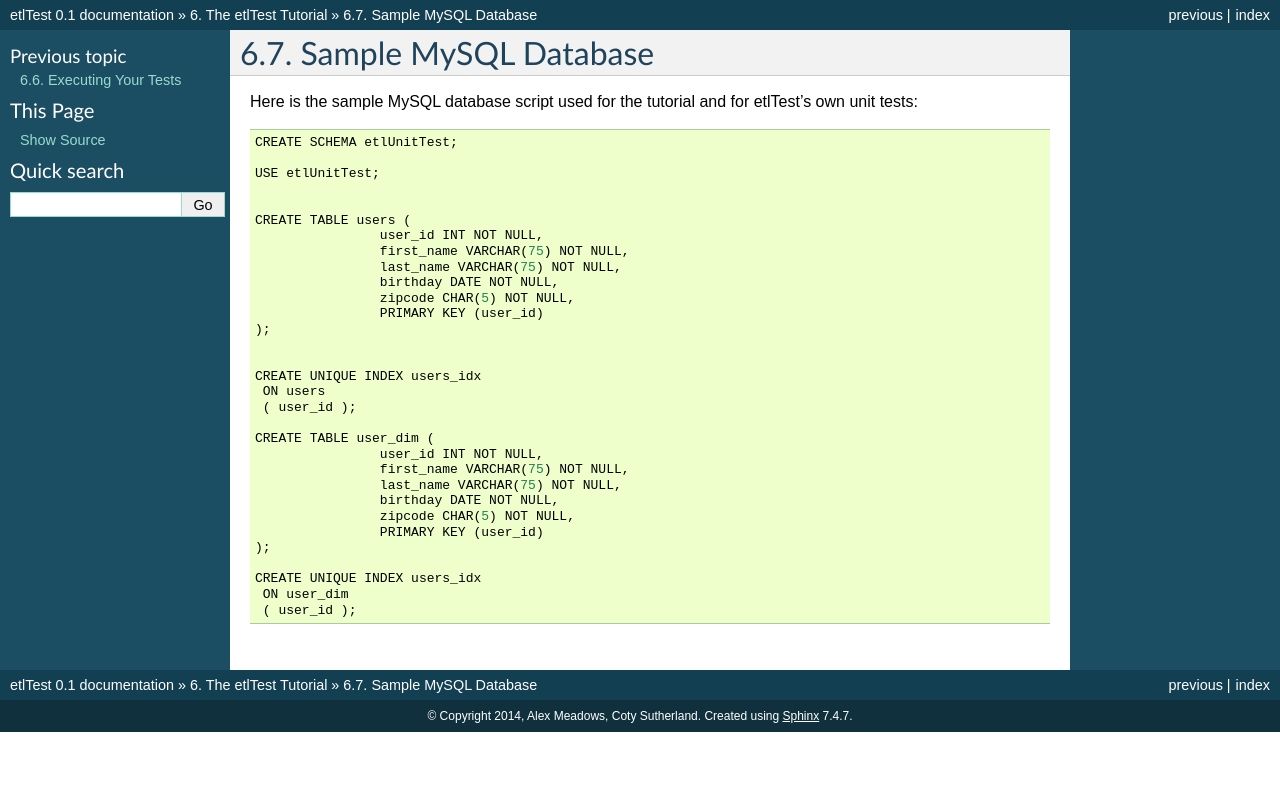
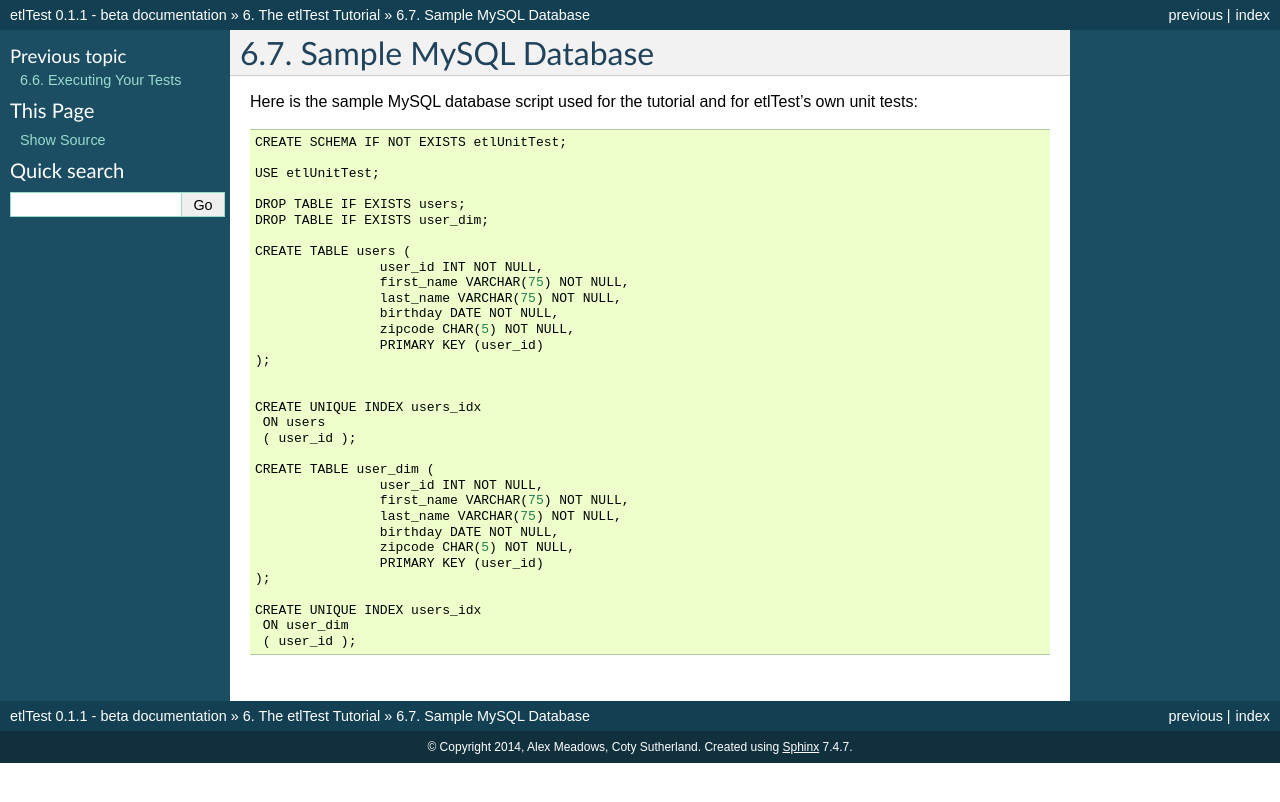
Before and after one commit to OpenDataAlex/etlTest, a Sphinx documentation site: the page built from docs/source/tutorial/etlunittest_build_script.rst, in a window 1280 px wide. Shown: the top 802 px of the page. Built offline with Sphinx 7.4.7, drawn with Linux system fonts in a browser that asks for light colours; formulas are drawn with MathJax 3; pages that are not in the unit, such as notebooks, are missing from menus.

Commit message:
Updated documentation to reflect changes that were done for test execution and the template.

```diff
--- a/docs/source/conf.py
+++ b/docs/source/conf.py
@@ -48,9 +48,9 @@ copyright = u'2014, Alex Meadows, Coty Sutherland'
 # built documents.
 #
 # The short X.Y version.
-version = '0.1'
+version = '0.1.1'
 # The full version, including alpha/beta/rc tags.
-release = '0.1'
+release = '0.1.1 - beta'
 
 # The language for content autogenerated by Sphinx. Refer to documentation
 # for a list of supported languages.
--- a/docs/source/tutorial/etlunittest_build_script.rst
+++ b/docs/source/tutorial/etlunittest_build_script.rst
@@ -2,10 +2,12 @@ Sample MySQL Database
 =====================
 Here is the sample MySQL database script used for the tutorial and for etlTest's own unit tests: ::
 
-    CREATE SCHEMA etlUnitTest;
+    CREATE SCHEMA IF NOT EXISTS etlUnitTest;
 
     USE etlUnitTest;
 
+    DROP TABLE IF EXISTS users;
+    DROP TABLE IF EXISTS user_dim;
 
     CREATE TABLE users (
                     user_id INT NOT NULL,
--- a/docs/source/tutorial/writing_first_test.rst
+++ b/docs/source/tutorial/writing_first_test.rst
@@ -4,7 +4,7 @@ Writing Your First Test
 Now that your environment is set up, it's time to write some tests!  Before we do,
 let's take a look at our sample data integration code - user_dim_load_tr.ktr:
 
- .. image:: ../images/user_dim_load_tr.png
+ .. image:: ../images/tutorial/user_dim_load_tr.png
 
 In this transformation, we have a Table Input that is pulling data from our users table (created as part of the
 :doc:`Sample Database Script <etlunittest_build_script>` ), uses a String operations step to lower case the
```
Also changed, not shown: docs/source/intro/overview.rst (+3 -2 lines), docs/source/settings/settings.rst (+3 -3 lines), 1 other file.
